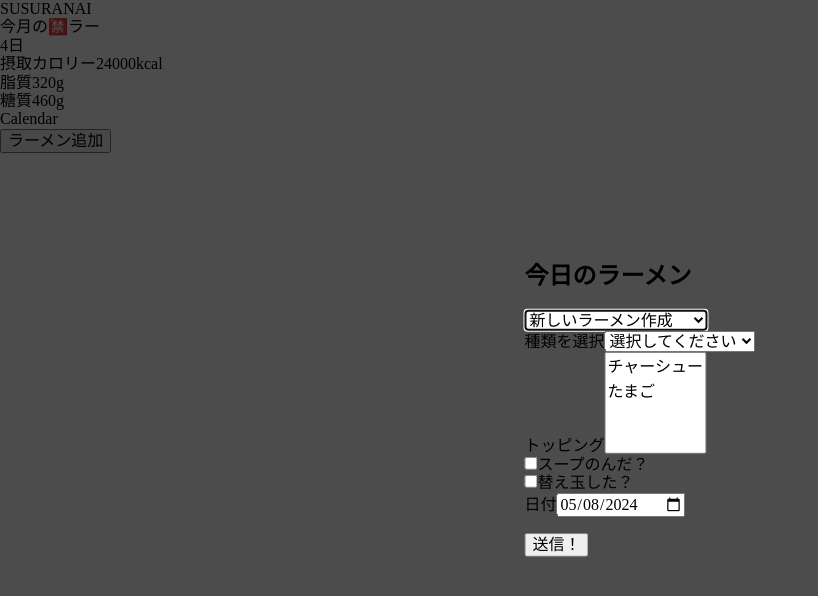
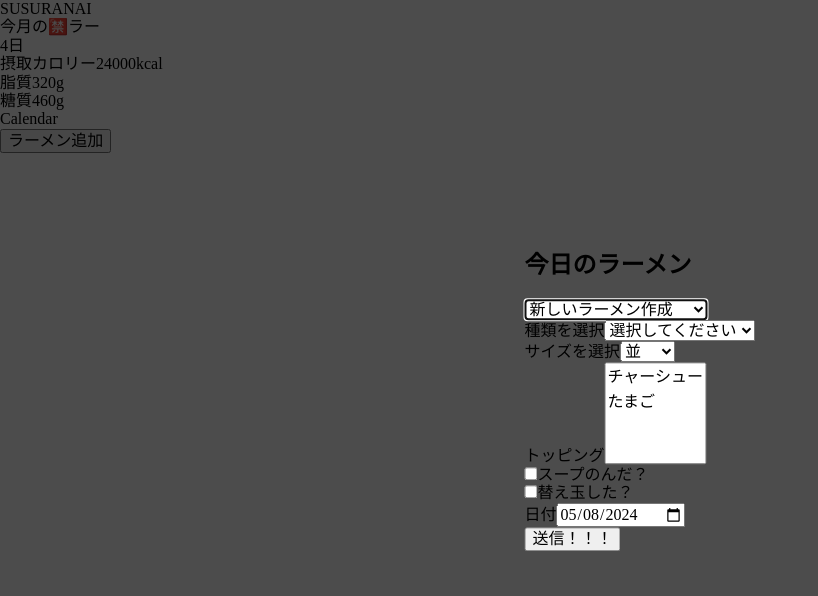
Before and after one commit to kotek-7/dohack-2, a Vue app: page / in a window 1280 px wide. Both pictures are taken after a click on the button "ラーメン追加". Shown: the top 596 px of the page, without its empty margins (0-818 px from the left). Built offline with nearby package versions, Linux system fonts and the light colour scheme.

Commit message:
Make logic

```diff
--- a/src/components/MainPage.vue
+++ b/src/components/MainPage.vue
@@ -7,38 +7,41 @@
   DialogOverlay,
   DialogContent,
   DialogTitle,
-    DialogClose,
   DialogDescription,
 } from "radix-vue";
 import NewRamen from "./NewRamen.vue";
+import { RawRamenInfo } from "../types";
 import { createRamenInfo } from "../composables/CreateRamenInfo";
+import { addRamenAndSave } from "../composables/AddRamenAndSave";
 
 const kinraStreak = ref(4);
 const calorie = ref(24000);
 const fat = ref(320);
 const carb = ref(460);
 
-  const params = ref<InstanceType<typeof NewRamen> | null>(null);
+const isOpen = ref(false);
 
-  function submitButtonHandler() {
-    console.log(params.value);
-    if (params.value == null) return;
-    try {
-      alert(createRamenInfo(params.value));
-    } catch (e) {
-      alert(e);
+function submitHandler(rawRamenInfo: RawRamenInfo) {
+  if (rawRamenInfo.ramenType == "") {
+    console.log("ramenType was empty");
+    alert("ラーメンの種類を選択して！");
+    return;
   }
+  const ramenInfo = createRamenInfo(rawRamenInfo);
+  addRamenAndSave(ramenInfo);
+  alert(ramenInfo);
+  isOpen.value = false;
 }
 </script>
 
 <template>
-  <DialogRoot>
+  <DialogRoot v-model:open="isOpen">
     SUSURANAI
     <div>
       今月の🈲ラー
       <div>{{ kinraStreak }}日</div>
     </div>
-    <div class="myclass">
+    <div>
       <div>摂取カロリー{{ calorie }}kcal</div>
       <div>脂質{{ fat }}g</div>
       <div>糖質{{ carb }}g</div>
@@ -50,11 +53,8 @@
       <DialogContent class="dialog-content">
         <DialogTitle> 今日のラーメン </DialogTitle>
         <DialogDescription>
-          <NewRamen ref="params" />
+          <NewRamen ref="params" @submit="submitHandler" />
         </DialogDescription>
-        <DialogClose as-child>
-          <button @click="submitButtonHandler">送信！</button>
-        </DialogClose>
       </DialogContent>
     </DialogPortal>
   </DialogRoot>
--- a/src/components/NewRamen.vue
+++ b/src/components/NewRamen.vue
@@ -1,39 +1,55 @@
 <script setup lang="ts">
 import { ref } from "vue";
-  import { RamenType, ToppingType } from "../types";
+import { RamenType, RawRamenInfo, SizeType, ToppingType } from "../types";
 
-  function formatDate(date: Date): string {
-    const year = date.getFullYear();
-    const month = (date.getMonth() + 1).toString().padStart(2, "0"); // 月は0から始まるため+1する
-    const day = date.getDate().toString().padStart(2, "0");
+const emit = defineEmits<{
+  submit: [rawRamenInfo: RawRamenInfo];
+}>();
 
-    return `${year}-${month}-${day}`;
-  }
-  const today = ref<string>(formatDate(new Date()));
+const currentMode = ref<"create" | "history">("create");
 
 const selectedRamen = ref<RamenType | "">("");
+const selectedSize = ref<SizeType>("並");
 const selectedToppings = ref<ToppingType[]>([]);
 const eatsSoup = ref(false);
 const asksSeconds = ref(false);
 const secondsCount = ref(1);
+const date = ref(getCurrentDate());
 
-  defineExpose({
-    selectedRamen,
-    selectedToppings,
-    eatsSoup,
-    asksSeconds,
-    secondsCount,
-  });
+// yyyy-MM-ddの形式で今日の日付を取得
+function getCurrentDate(): string {
+  const today = new Date();
+
+  const year = today.getFullYear();
+  const month = (today.getMonth() + 1).toString().padStart(2, "0");
+  const day = today.getDate().toString().padStart(2, "0");
+
+  return `${year}-${month}-${day}`;
+}
+
+// ラーメンを送信ボタンのイベントハンドラ
+function submitButtonHandler() {
+  const rawRamenInfo: RawRamenInfo = {
+    ramenType: selectedRamen.value,
+    size: selectedSize.value,
+    toppings: selectedToppings.value,
+    asksSeconds: asksSeconds.value,
+    eatsSoup: eatsSoup.value,
+    secondsCount: secondsCount.value,
+    date: date.value,
+  };
+  emit("submit", rawRamenInfo);
+}
 </script>
 
 <template>
-  <form>
   <div>
-      <select name="mode-select">
-        <option>新しいラーメン作成</option>
-        <option>ラーメン一覧から選択</option>
+    <select name="mode-select" v-model="currentMode">
+      <option value="create">新しいラーメン作成</option>
+      <option value="history">ラーメン一覧から選択</option>
     </select>
   </div>
+  <div v-if="currentMode == 'create'">
     <div>
       <label for="ramen-select">種類を選択</label>
       <select id="ramen-select" name="ramen-select" v-model="selectedRamen">
@@ -45,14 +61,17 @@
       </select>
     </div>
     <div>
+      <label for="size-select">サイズを選択</label>
+      <select id="size-select" name="size-select" v-model="selectedSize">
+        <option>特大</option>
+        <option>大</option>
+        <option>並</option>
+        <option>小</option>
+      </select>
+    </div>
+    <div>
       <label for="topping-select" multiple>トッピング</label>
-      <select
-        id="topping-select"
-        name="topping-select"
-        v-model="selectedToppings"
-        placeholder="なし"
-        multiple
-      >
+      <select id="topping-select" name="topping-select" v-model="selectedToppings" placeholder="なし" multiple>
         <option>チャーシュー</option>
         <option>たまご</option>
       </select>
@@ -66,18 +85,23 @@
       <label for="asks-seconds">替え玉した？</label>
     </div>
     <div :class="{ hidden: !asksSeconds }">
-      <input
-        type="number"
-        id="seconds-count"
-        placeholder="何回替え玉した？"
-        v-model="secondsCount"
-      />回
+      <input type="number" max="5" min="1" id="seconds-count" placeholder="何回替え玉した？" v-model="secondsCount" />回
     </div>
     <div>
       <label for="eat-on">日付</label>
-      <input type="date" id="eat-on" :value="today" />
+      <input type="date" id="eat-on" v-model="date" />
     </div>
-  </form>
+  </div>
+  <div v-if="currentMode == 'history'">
+    <ul>
+      <li>Ramen 1</li>
+      <li>Ramen 1</li>
+      <li>Ramen 1</li>
+      <li>Ramen 1</li>
+      <li>Ramen 1</li>
+    </ul>
+  </div>
+  <button @click="submitButtonHandler">送信！！！</button>
 </template>
 
 <style scoped>
--- /dev/null
+++ b/src/composables/AddRamenAndSave.ts
@@ -0,0 +1,22 @@
+import { RamenInfo } from "../types";
+
+// RamenInfoを受け取って、localStorageの配列に追加する
+export function addRamenAndSave(ramenInfo: RamenInfo) {
+  const currentRamensString = localStorage.getItem("ramens") ?? "[]";
+  const currentRamens = JSON.parse(currentRamensString) as RamenInfo[];
+
+  let ramensTemp: RamenInfo[];
+
+  try {
+    ramensTemp = currentRamens;
+    ramensTemp.push(ramenInfo);
+  } catch (e) {
+    console.log("Data was broken so reset data.");
+    ramensTemp = [];
+  }
+  const newRamensString = JSON.stringify(ramensTemp);
+
+  console.log(newRamensString);
+
+  localStorage.setItem("ramens", newRamensString);
+}
--- a/src/composables/CreateRamenInfo.ts
+++ b/src/composables/CreateRamenInfo.ts
@@ -1,25 +1,31 @@
-import { RamenInfo, RamenType, ToppingType } from "../types";
-import NewRamen from "../components/NewRamen.vue";
-export function createRamenInfo(
-  ramenParams: InstanceType<typeof NewRamen>
-): RamenInfo {
+import { RamenInfo, RamenType, RawRamenInfo, SizeType, ToppingType } from "../types";
+
+// 生の入力データを受け取って、RamenInfoに変換
+export function createRamenInfo(rawRamenInfo: RawRamenInfo): RamenInfo {
   let resultRamenType: RamenType;
+  let resultSize: SizeType;
   let resultToppings: ToppingType[];
   let resultEatsSoup: boolean;
   let resultSecondsCount: number;
-  if (ramenParams.selectedRamen != "") {
-    resultRamenType = ramenParams.selectedRamen;
+  let resultDate: string;
+
+  if (rawRamenInfo.ramenType != "") {
+    resultRamenType = rawRamenInfo.ramenType;
   } else {
     throw new Error("Select ramen type!");
   }
-  resultToppings = ramenParams.selectedToppings;
-  resultEatsSoup = ramenParams.eatsSoup;
-  resultSecondsCount = ramenParams.asksSeconds ? ramenParams.secondsCount : 0;
+  resultSize = rawRamenInfo.size;
+  resultToppings = rawRamenInfo.toppings;
+  resultEatsSoup = rawRamenInfo.eatsSoup;
+  resultSecondsCount = rawRamenInfo.asksSeconds ? rawRamenInfo.secondsCount : 0;
+  resultDate = rawRamenInfo.date;
 
   return {
     ramenType: resultRamenType,
+    size: resultSize,
     toppings: resultToppings,
     eatsSoup: resultEatsSoup,
     secondsCount: resultSecondsCount,
+    date: resultDate,
   };
 }
```
Also changed, not shown: src/types/index.ts (+12 -0 lines). Lines whose indentation alone changed are shown as unchanged.
